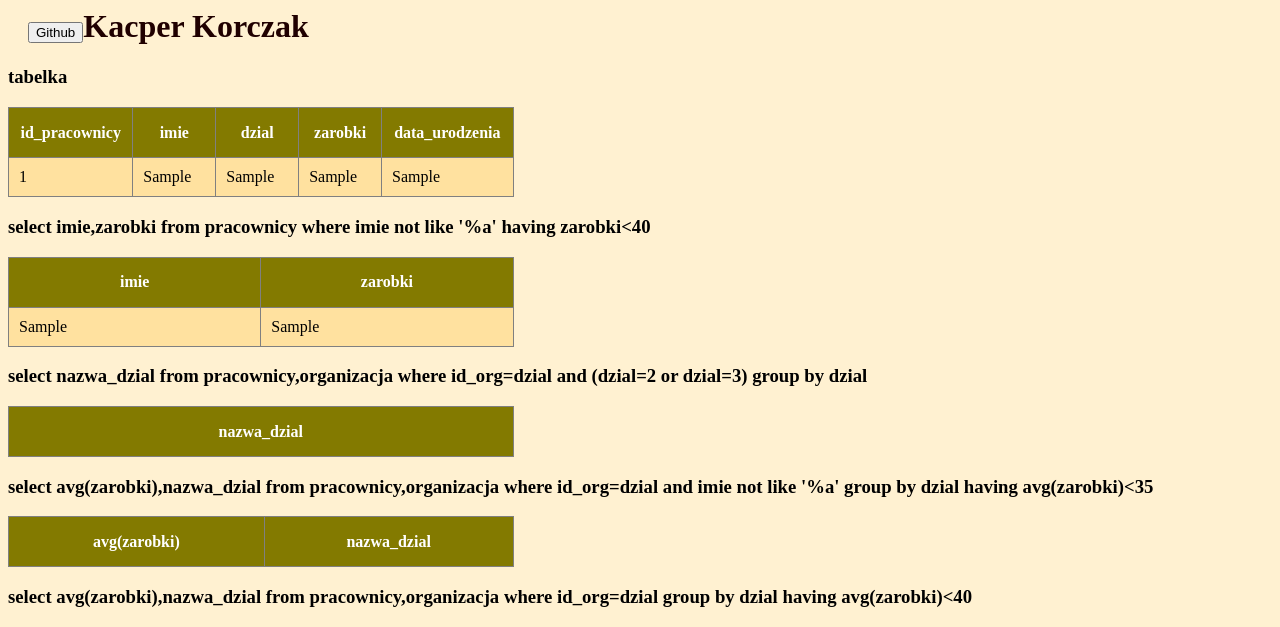
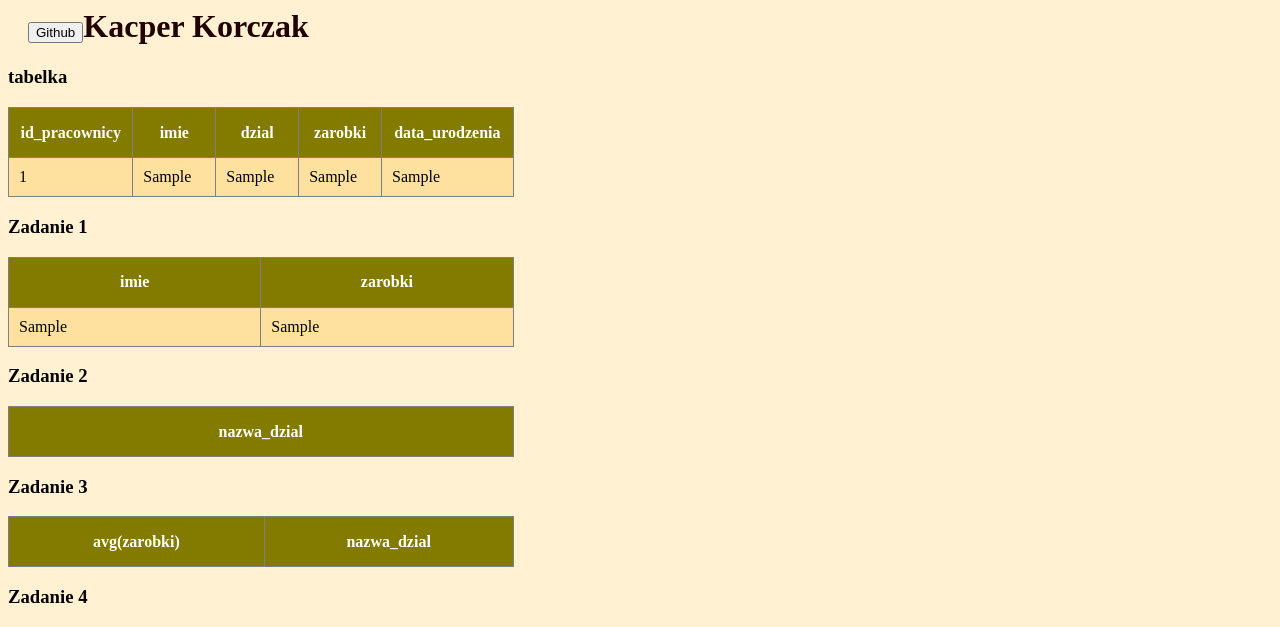
Before and after one commit to AD-2018/sql-php-pierwsza_strona-kajo222, a PHP site: page / in a window 1280 px wide. Shown: the top 627 px of the page. Run offline with PHP 8.4, Linux system fonts and the light colour scheme; tables that the repository leaves empty or names only in its code hold one stand-in row (values such as "Sample post"); data that the repository does not hold is empty.

Commit message:
Update index.php

```diff
--- a/index.php
+++ b/index.php
@@ -20,7 +20,7 @@
 
 
             $sql ="select imie,zarobki from pracownicy where imie not like '%a' having zarobki<40";
-            echo("<h3>".$sql."</h3>");
+            echo("<h3>Zadanie 1</h3>");
             $wynik = mysqli_query($conn, $sql);
 
                 echo('<table border="1" class="tabela"');
@@ -35,7 +35,7 @@
 
 
             $sql ="select nazwa_dzial from pracownicy,organizacja where id_org=dzial and (dzial=2 or dzial=3) group by dzial";
-            echo("<h3>".$sql."</h3>");
+            echo("<h3>Zadanie 2</h3>");
             $wynik = mysqli_query($conn, $sql);
                 echo('<table border="1" class="tabela"');
                     echo ("<tr><th>nazwa_dzial</th></tr>");
@@ -49,7 +49,7 @@
 
 
             $sql ="select avg(zarobki),nazwa_dzial from pracownicy,organizacja where id_org=dzial and imie not like '%a' group by dzial having avg(zarobki)<35";
-            echo("<h3>".$sql."</h3>");
+            echo("<h3>Zadanie 3</h3>");
             $wynik = mysqli_query($conn, $sql);
                 echo('<table border="1" class="tabela"');
                     echo ("<tr><th>avg(zarobki)</th><th>nazwa_dzial</th></tr>");
@@ -63,7 +63,7 @@
 
 
             $sql ="select avg(zarobki),nazwa_dzial from pracownicy,organizacja where id_org=dzial group by dzial having avg(zarobki)<40";
-            echo("<h3>".$sql."</h3>");
+            echo("<h3>Zadanie 4</h3>");
             $wynik = mysqli_query($conn, $sql);
                 echo('<table border="1" class="tabela"');
                     echo ("<tr><th>avg(zarobki)</th><th>nazwa_dzial</th></tr>");
```
